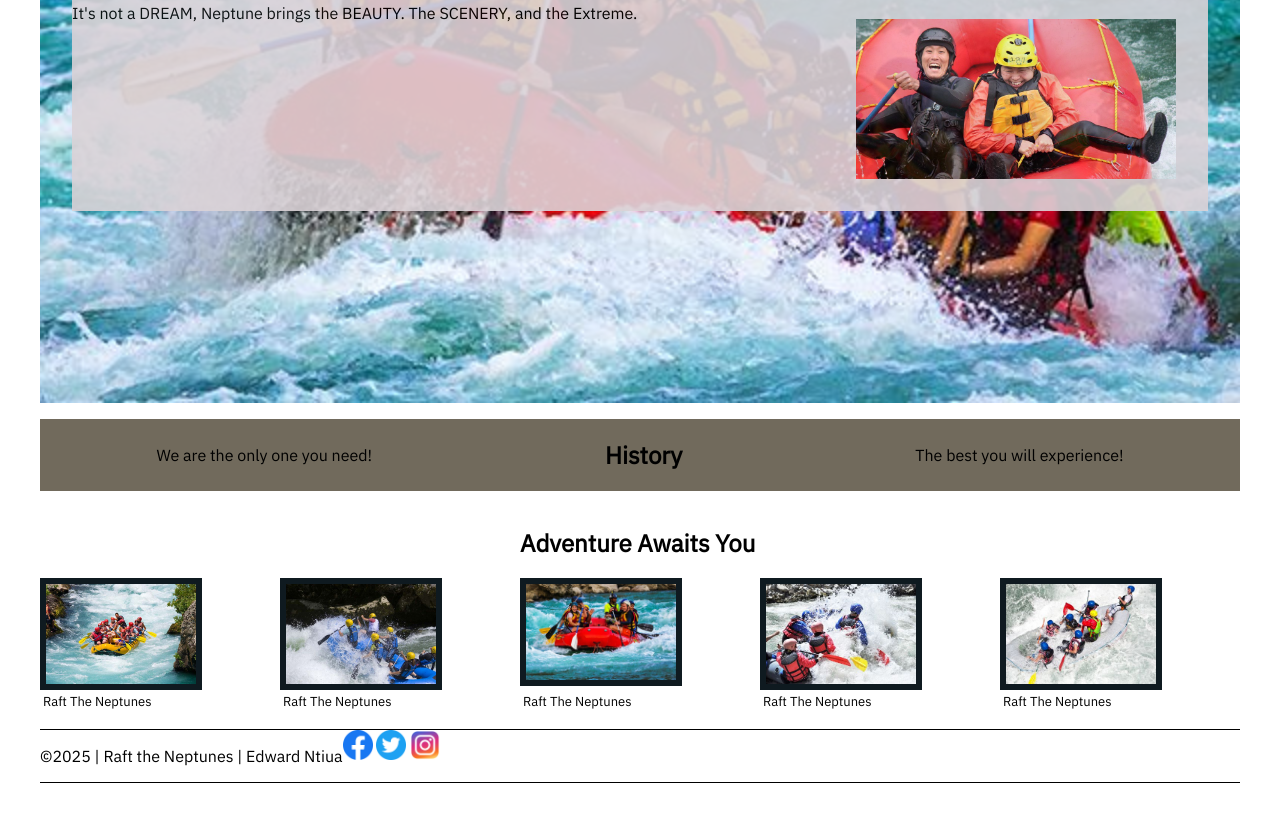
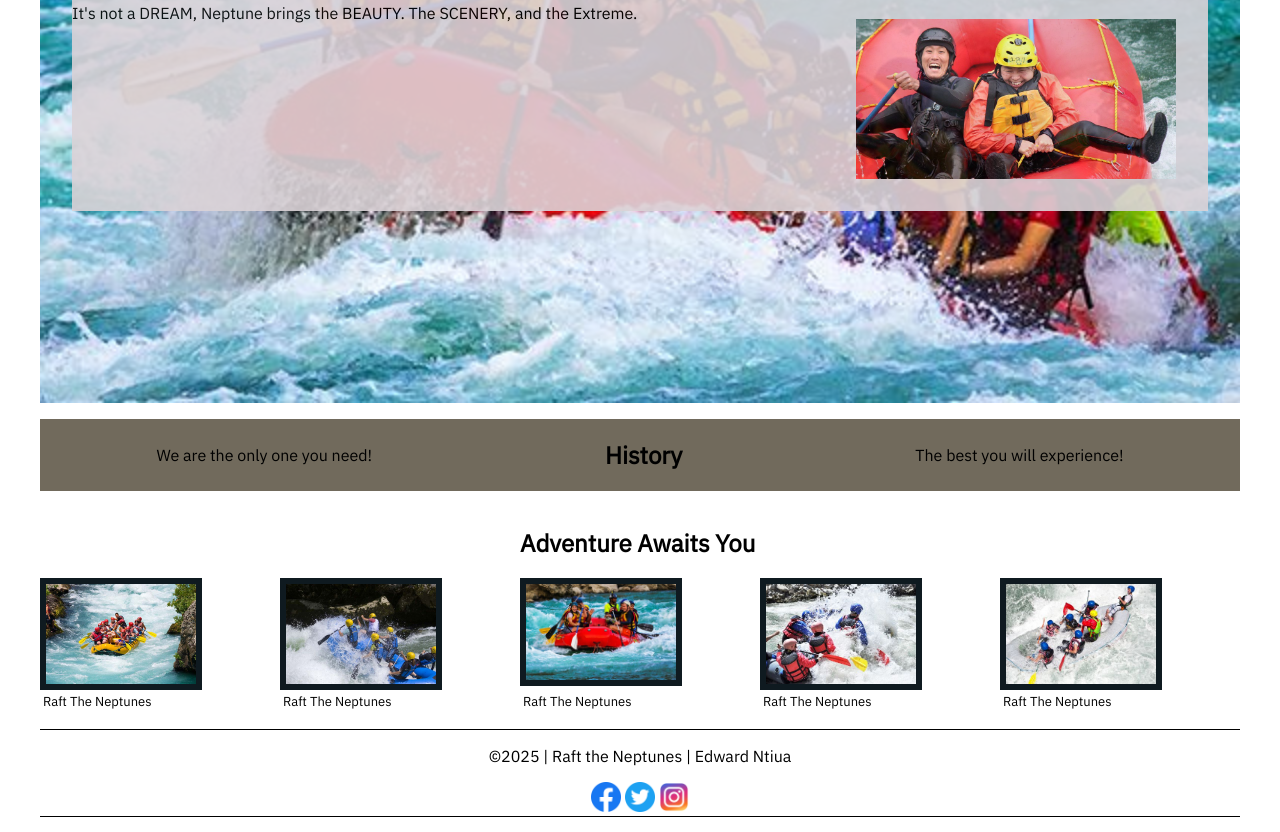
Before and after one commit to entiua37/wdd130, a plain HTML site: page wwr/about.html in a window 1280 px wide. Shown: the part 439-1271 px from the top of the page. Before the commit the page ends 1232 px from the top, so only its background shows below. Drawn offline with Linux system fonts and the light colour scheme.

Commit message:
still footer

```diff
--- a/wwr/styles/rafting.css
+++ b/wwr/styles/rafting.css
@@ -103,15 +103,16 @@ figcaption {
 footer {
     margin-top: 15px;
     border-top: 1px solid#000;
-    margin-bottom: 10px;
+    margin-bottom: 15px;
     border-bottom: 1px solid#000;
-    display: flex;
+    text-align: center;
+
+
 
 }
 
 .footer p {
-   order:
-
+   display: flex;
 }
 .sociallinks{
 
```
